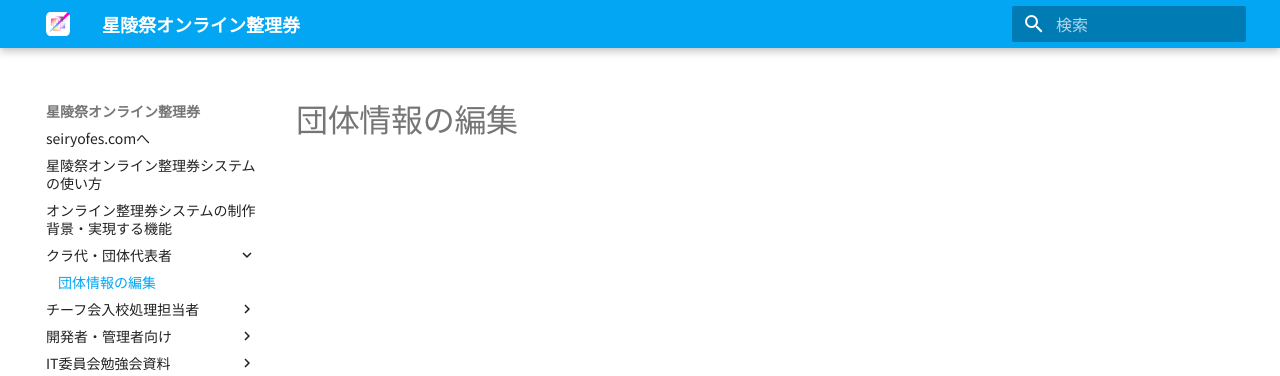
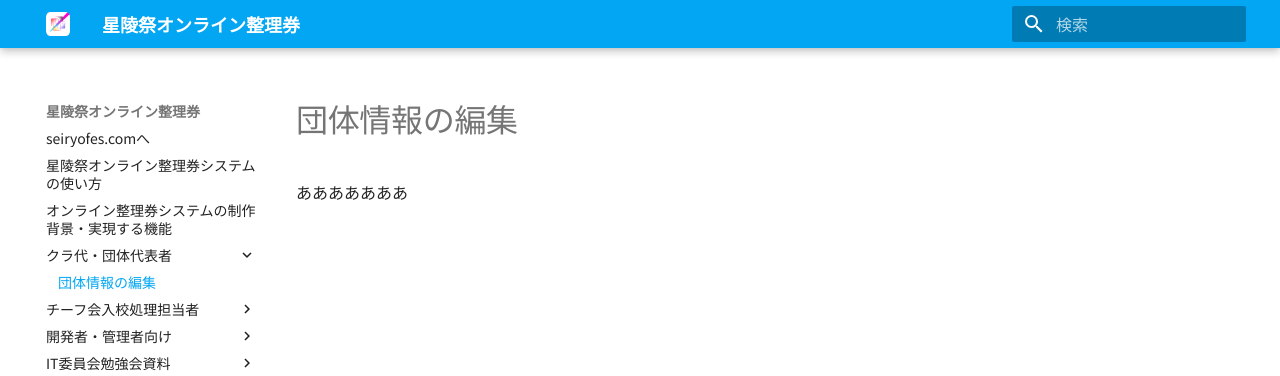
Before and after one commit to hibiya-itchief/quaint-docs, an MkDocs documentation site: the page built from docs/owner/manage_group.md, in a window 1280 px wide. Shown: the top 376 px of the page. Built offline with MkDocs 1.6.1 and Material for MkDocs 9.7.7, drawn with Linux system fonts in a browser that asks for light colours.

Commit message:
first commit

```diff
--- a/docs/owner/manage_group.md
+++ b/docs/owner/manage_group.md
@@ -1 +1,2 @@
 # 団体情報の編集
+あああああああ
```
